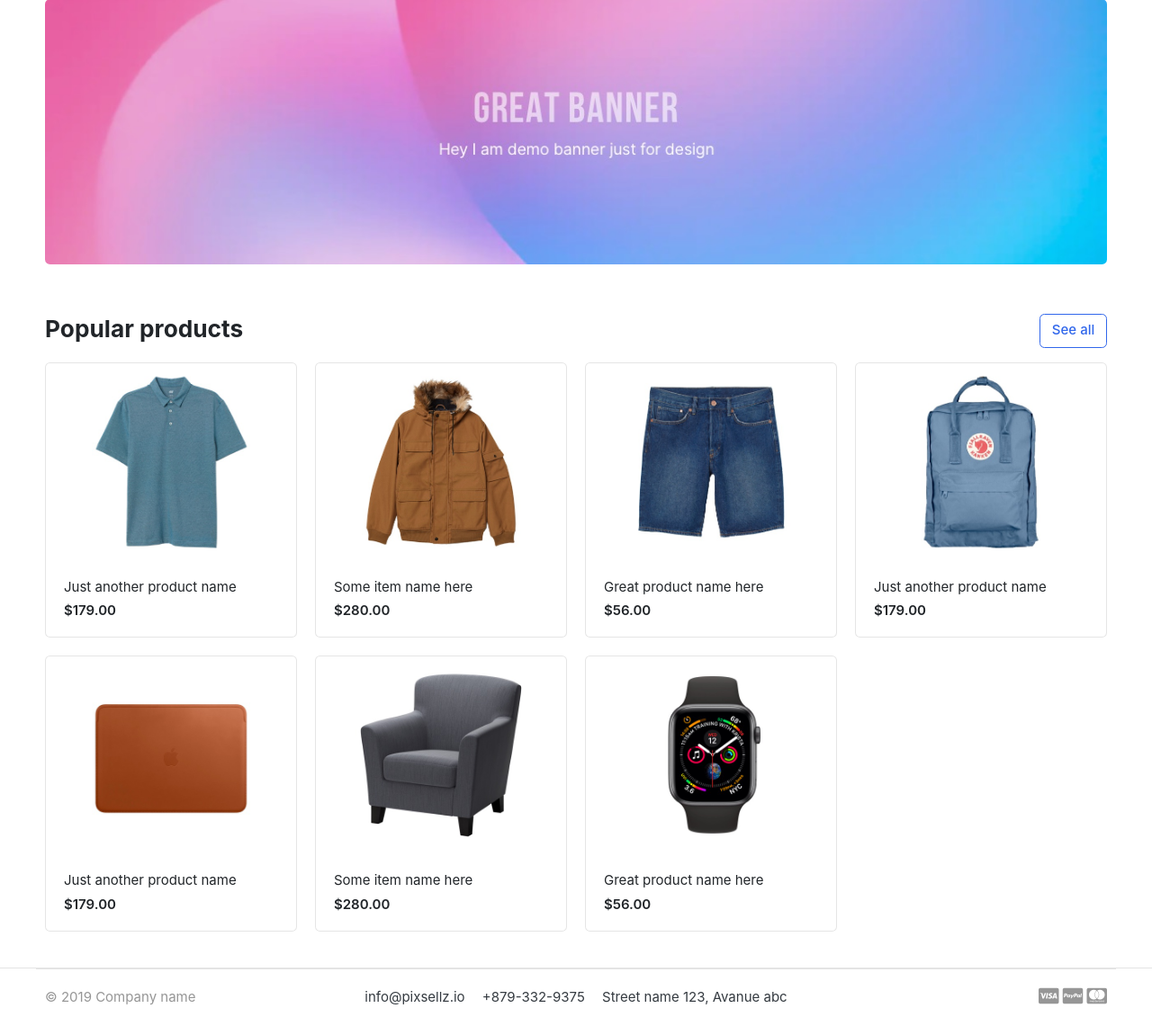
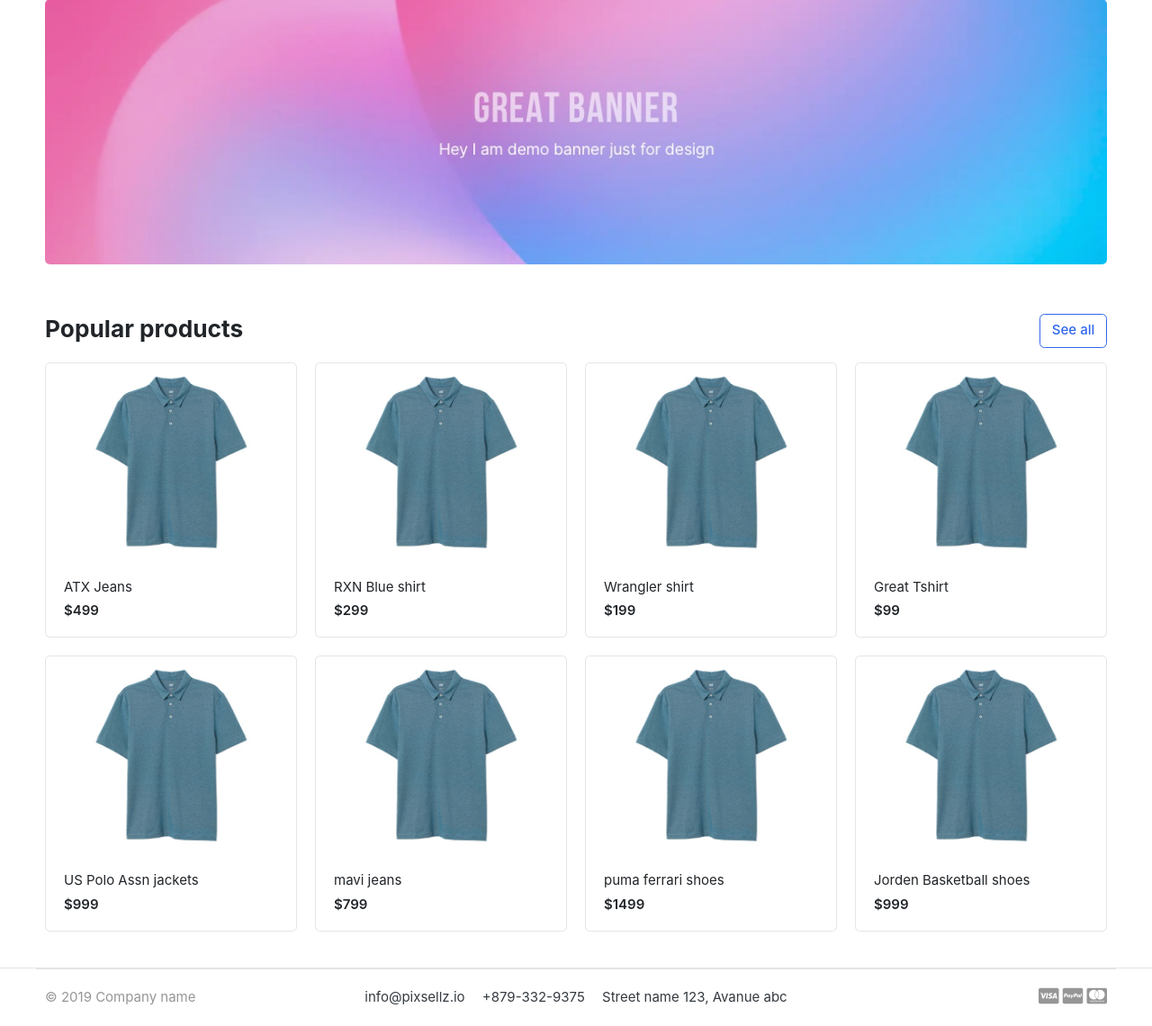
Before and after one commit to abineshsrinivasan007/vuecart, a Django app: page / in a window 1280 px wide. Shown: the part 139-1280 px from the top of the page at 90% size. Run offline with Django 5.2, Linux system fonts and the light colour scheme; data comes from the database, SQL or seed files in the repository; some libraries are stand-ins or nearby versions; some web fonts are replaced.

Commit message:
few:product_detail_shown

```diff
--- a/templates/home.html
+++ b/templates/home.html
@@ -26,70 +26,17 @@
 
 
 <div class="row">
+	{% for product in products %}
 	<div class="col-md-3">
 		<div class="card card-product-grid">
 			<a href="./product-detail.html" class="img-wrap"> <img src="{% static 'images/items/1.jpg' %}"> </a>
 			<figcaption class="info-wrap">
-				<a href="./product-detail.html" class="title">Just another product name</a>
-				<div class="price mt-1">$179.00</div> <!-- price-wrap.// -->
+				<a href="./product-detail.html" class="title">{{ product.product_name }}</a>
+				<div class="price mt-1">${{ product.price }}</div> <!-- price-wrap.// -->
 			</figcaption>
 		</div>
 	</div> <!-- col.// -->
-	<div class="col-md-3">
-		<div class="card card-product-grid">
-			<a href="./product-detail.html" class="img-wrap"> <img src="{% static 'images/items/2.jpg' %}"> </a>
-			<figcaption class="info-wrap">
-				<a href="./product-detail.html" class="title">Some item name here</a>
-				<div class="price mt-1">$280.00</div> <!-- price-wrap.// -->
-			</figcaption>
-		</div>
-	</div> <!-- col.// -->
-	<div class="col-md-3">
-		<div class="card card-product-grid">
-			<a href="./product-detail.html" class="img-wrap"> <img src="{% static 'images/items/3.jpg' %}"> </a>
-			<figcaption class="info-wrap">
-				<a href="./product-detail.html" class="title">Great product name here</a>
-				<div class="price mt-1">$56.00</div> <!-- price-wrap.// -->
-			</figcaption>
-		</div>
-	</div> <!-- col.// -->
-	<div class="col-md-3">
-		<div class="card card-product-grid">
-			<a href="./product-detail.html" class="img-wrap"> <img src="{% static 'images/items/4.jpg' %}"> </a>
-			<figcaption class="info-wrap">
-				<a href="./product-detail.html" class="title">Just another product name</a>
-				<div class="price mt-1">$179.00</div> <!-- price-wrap.// -->
-			</figcaption>
-		</div>
-	</div> <!-- col.// -->
-	<div class="col-md-3">
-		<div class="card card-product-grid">
-			<a href="./product-detail.html" class="img-wrap"> <img src="{% static 'images/items/5.jpg' %}"> </a>
-			<figcaption class="info-wrap">
-				<a href="./product-detail.html" class="title">Just another product name</a>
-				<div class="price mt-1">$179.00</div> <!-- price-wrap.// -->
-			</figcaption>
-		</div>
-	</div> <!-- col.// -->
-	<div class="col-md-3">
-		<div class="card card-product-grid">
-			<a href="./product-detail.html" class="img-wrap"> <img src="{% static 'images/items/6.jpg' %}"> </a>
-			<figcaption class="info-wrap">
-				<a href="./product-detail.html" class="title">Some item name here</a>
-				<div class="price mt-1">$280.00</div> <!-- price-wrap.// -->
-			</figcaption>
-		</div>
-	</div> <!-- col.// -->
-	<div class="col-md-3">
-		<div class="card card-product-grid">
-			<a href="./product-detail.html" class="img-wrap"> <img src="{% static 'images/items/7.jpg' %}"> </a>
-			<figcaption class="info-wrap">
-				<a href="./product-detail.html" class="title">Great product name here</a>
-				<div class="price mt-1">$56.00</div> <!-- price-wrap.// -->
-			</figcaption>
-		</div>
-	</div> <!-- col.// -->
-	<!-- col.// -->
+	{% endfor %}
 </div> <!-- row.// -->
 
 </div><!-- container // -->
--- a/vuecart/views.py
+++ b/vuecart/views.py
@@ -6,7 +6,9 @@
 # Create your homepage views here.
 def home(request):
     products=Product.objects.all().filter(is_available=True)
+
     context={
         'products': products
     }
+    print(context,"abinesh")
     return render(request, 'home.html', context)
```
